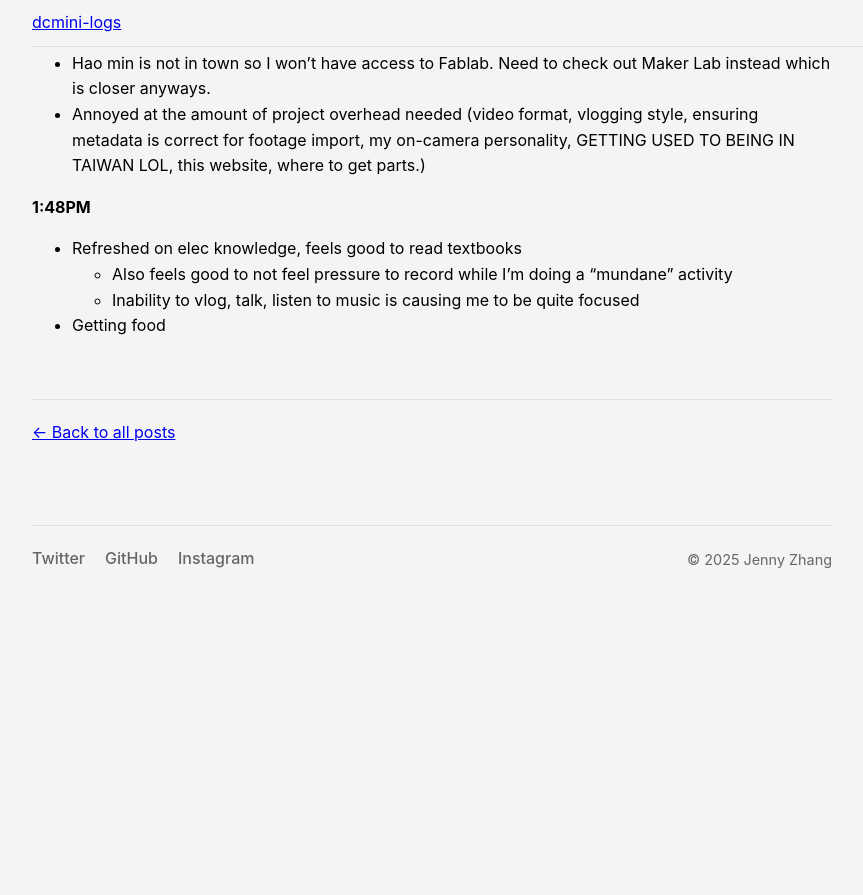
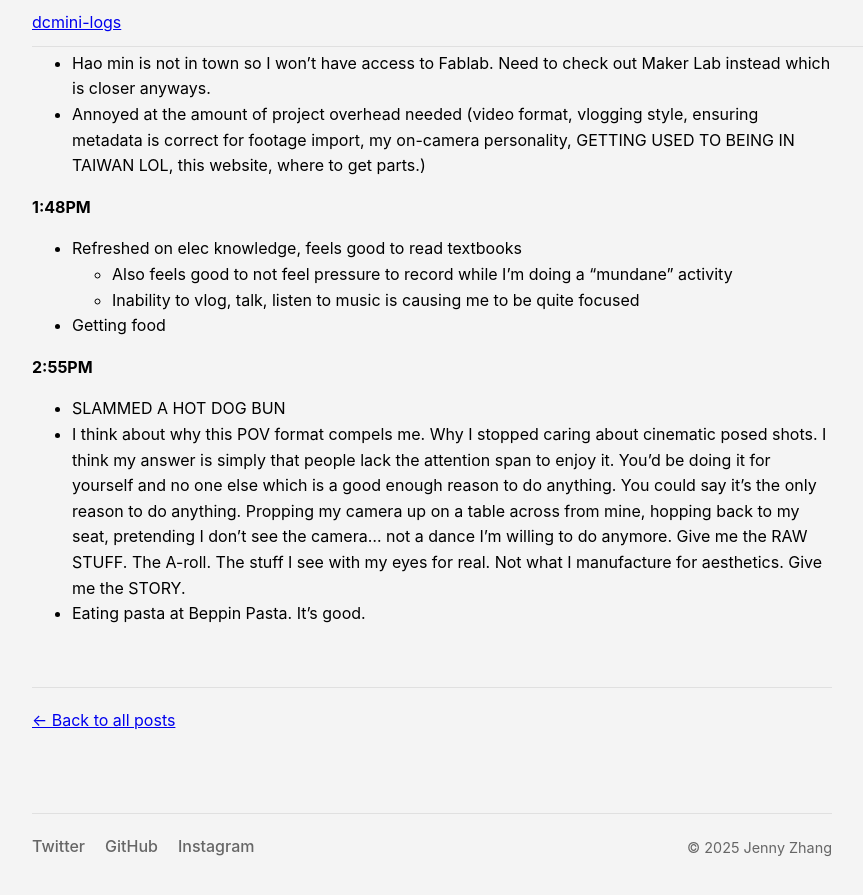
Before and after one commit to cowjuh/dcmini-logs, a Jekyll site: the page built from _posts/2025-07-07-It's supposed to rain.md, in a window 1280 px wide and 900 px high, scrolled down 851 px. Shown: the top 895 px of the window, without its empty margins (208-1071 px from the left). Built offline with Jekyll 4.4.1, drawn with Linux system fonts in a browser that asks for light colours; before the commit the page ends 1463 px from its top, so only the background shows below that.

Commit message:
Update 2025-07-07-It's supposed to rain.md
Committed from my iPhone

```diff
--- a/_posts/2025-07-07-It's supposed to rain.md
+++ b/_posts/2025-07-07-It's supposed to rain.md
@@ -38,3 +38,8 @@ excerpt: "wip"
     - Also feels good to not feel pressure to record while I'm doing a "mundane" activity
     - Inability to vlog, talk, listen to music is causing me to be quite focused
 - Getting food
+
+**2:55PM**
+- SLAMMED A HOT DOG BUN
+- I think about why this POV format compels me. Why I stopped caring about cinematic posed shots. I think my answer is simply that people lack the attention span to enjoy it. You'd be doing it for yourself and no one else which is a good enough reason to do anything. You could say it's the only reason to do anything. Propping my camera up on a table across from mine, hopping back to my seat, pretending I don't see the camera... not a dance I'm willing to do anymore. Give me the RAW STUFF. The A-roll. The stuff I see with my eyes for real. Not what I manufacture for aesthetics. Give me the STORY.
+- Eating pasta at Beppin Pasta. It's good.
```
